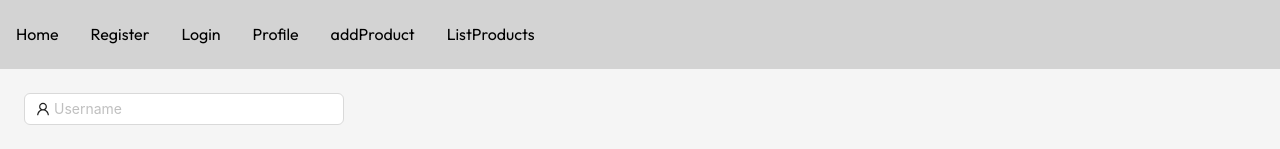
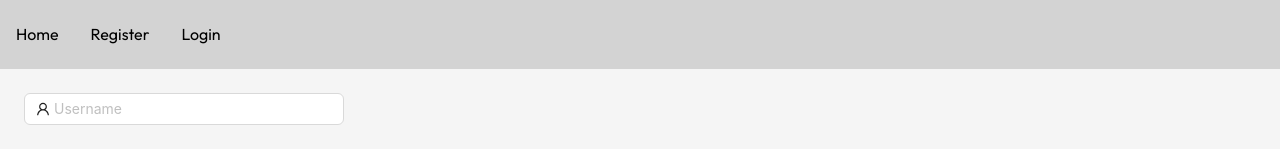
Before and after one commit to FSD0224STR/TFM-naranja-frontend, a React (Vite) app: page /login in a window 1280 px wide. Shown: the top 149 px of the page. Built offline with nearby package versions, Linux system fonts and the light colour scheme.

Commit message:
commit implementacion logout y captcha

```diff
--- a/src/App.jsx
+++ b/src/App.jsx
@@ -1,4 +1,5 @@
 import { Routes, Route } from "react-router-dom";
+import { AuthProvider } from "./context/LogContext";
 import Header from "./components/Header";
 import Home from "./components/Home";
 import Profile from "./components/Profile";
@@ -11,6 +12,7 @@ import Product from "./components/Product";
 
 export default function App() {
   return (
+    <AuthProvider>
       <>
         <Header />
         <Routes>
@@ -24,5 +26,6 @@ export default function App() {
         </Routes>
         <Footer />
       </>
+    </AuthProvider>
   );
 }
--- a/src/components/Header.jsx
+++ b/src/components/Header.jsx
@@ -1,23 +1,28 @@
 import React from "react";
 import "./Header.css";
 import { Link } from "react-router-dom";
-import LogOut from "./LogOut";
+import { useAuth } from "../context/LogContext";
 
-const Header = ({ isLoggedIn }) => {
+const Header = () => {
+  const { isLoggedIn, logout } = useAuth();
+
   return (
     <header>
       <nav className="header">
         <Link to="/home">Home</Link>
-        {!isLoggedIn && (
+        {isLoggedIn ? (
+          <>
+            <Link to="/profile">Profile</Link>
+            <Link to="/addProduct">Add Product</Link>
+            <Link to="/listProducts">List Products</Link>
+            <Link onClick={logout} to="/login" >Logout</Link>
+          </>
+        ) : (
           <>
             <Link to="/register">Register</Link>
             <Link to="/login">Login</Link>
           </>
         )}
-        {isLoggedIn && <LogOut />}
-        <Link to="/profile">Profile</Link>
-        <Link to="/addProduct">addProduct</Link>
-        <Link to="/listProducts">ListProducts</Link>
       </nav>
     </header>
   );
--- a/src/components/LogOut.jsx
+++ /dev/null
@@ -1,27 +0,0 @@
-import React, { useState } from "react";
-import { useNavigate } from "react-router-dom";
-
-const LogOut = () => {
-  const [isLoggedIn, setIsLoggedIn] = useState(true);
-  const navigate = useNavigate();
-
-  const handleLogOut = async () => {
-    setIsLoggedIn(false);
-
-    navigate("/login");
-  };
-
-  return (
-    <div>
-      {isLoggedIn ? (
-        <div>
-          <button onClick={handleLogOut}>Logout</button>
-        </div>
-      ) : (
-        null
-      )}
-    </div>
-  );
-};
-
-export default LogOut;
--- a/src/components/Login.jsx
+++ b/src/components/Login.jsx
@@ -1,16 +1,22 @@
 import React, { useState } from "react";
 import "./Login.css";
 import { LockOutlined, UserOutlined } from "@ant-design/icons";
-import { Button, Checkbox, Form, Input } from "antd";
+import { Button, Form, Input } from "antd";
 import { login } from "../apiService/userApi";
 import { useNavigate } from "react-router-dom";
 import Captcha from "./Captcha";
+import { useAuth } from "../context/LogContext";
 
 const Login = () => {
   const [email, setEmail] = useState("");
   const [password, setPassword] = useState("");
   const [isHuman, setIsHuman] = useState(false);
   const navigate = useNavigate();
+  const { login: loginContext } = useAuth();
+
+  const onFinish = (values) => {
+    console.log("Success:", values);
+  };
 
   const handleLogin = async () => {
     console.log("email: ", email);
@@ -27,13 +33,9 @@ const Login = () => {
       const token = response.data;
       console.log("token-front: ", token);
       localStorage.setItem("token", token);
+      loginContext(token);
       navigate("/home");
     }
-  };
-
-  const onFinish = (values) => {
-    console.log("Success:", values);
-    handleLogin();
   };
 
   const onFinishFailed = (errorInfo) => {
@@ -91,7 +93,7 @@ const Login = () => {
         />
       </Form.Item>
 
-      <Form.Item>
+       <Form.Item>
         <Captcha onChange={handleCaptchaChange} />
       </Form.Item>
 
@@ -100,6 +102,7 @@ const Login = () => {
           type="primary"
           htmlType="submit"
           className="login-form-button"
+          onClick={handleLogin}
         >
           Log in
         </Button>
--- /dev/null
+++ b/src/context/LogContext.jsx
@@ -0,0 +1,31 @@
+import React, { createContext, useState, useContext } from "react";
+import { useNavigate } from "react-router-dom";
+
+const AuthContext = createContext();
+
+export const useAuth = () => {
+  return useContext(AuthContext);
+};
+
+export const AuthProvider = ({ children }) => {
+  const [isLoggedIn, setIsLoggedIn] = useState(false);
+  const navigate = useNavigate();
+
+  const login = (token) => {
+    localStorage.setItem("token", token);
+    setIsLoggedIn(true);
+    navigate("/home");
+  };
+
+  const logout = () => {
+    localStorage.removeItem("token");
+    setIsLoggedIn(false);
+    navigate("/login");
+  };
+
+  return (
+    <AuthContext.Provider value={{ isLoggedIn, login, logout }}>
+      {children}
+    </AuthContext.Provider>
+  );
+};
```
Lines whose indentation alone changed are shown as unchanged.
